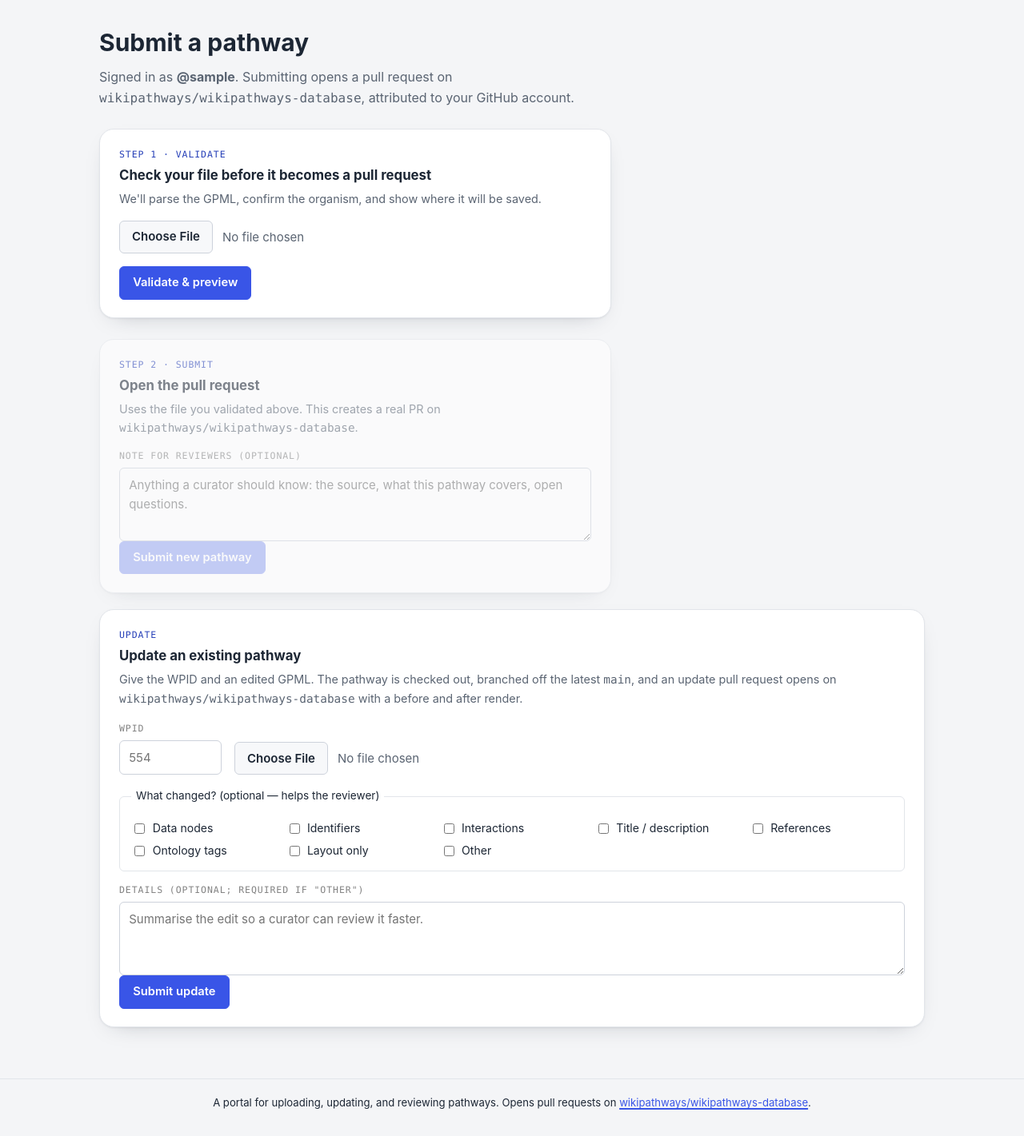
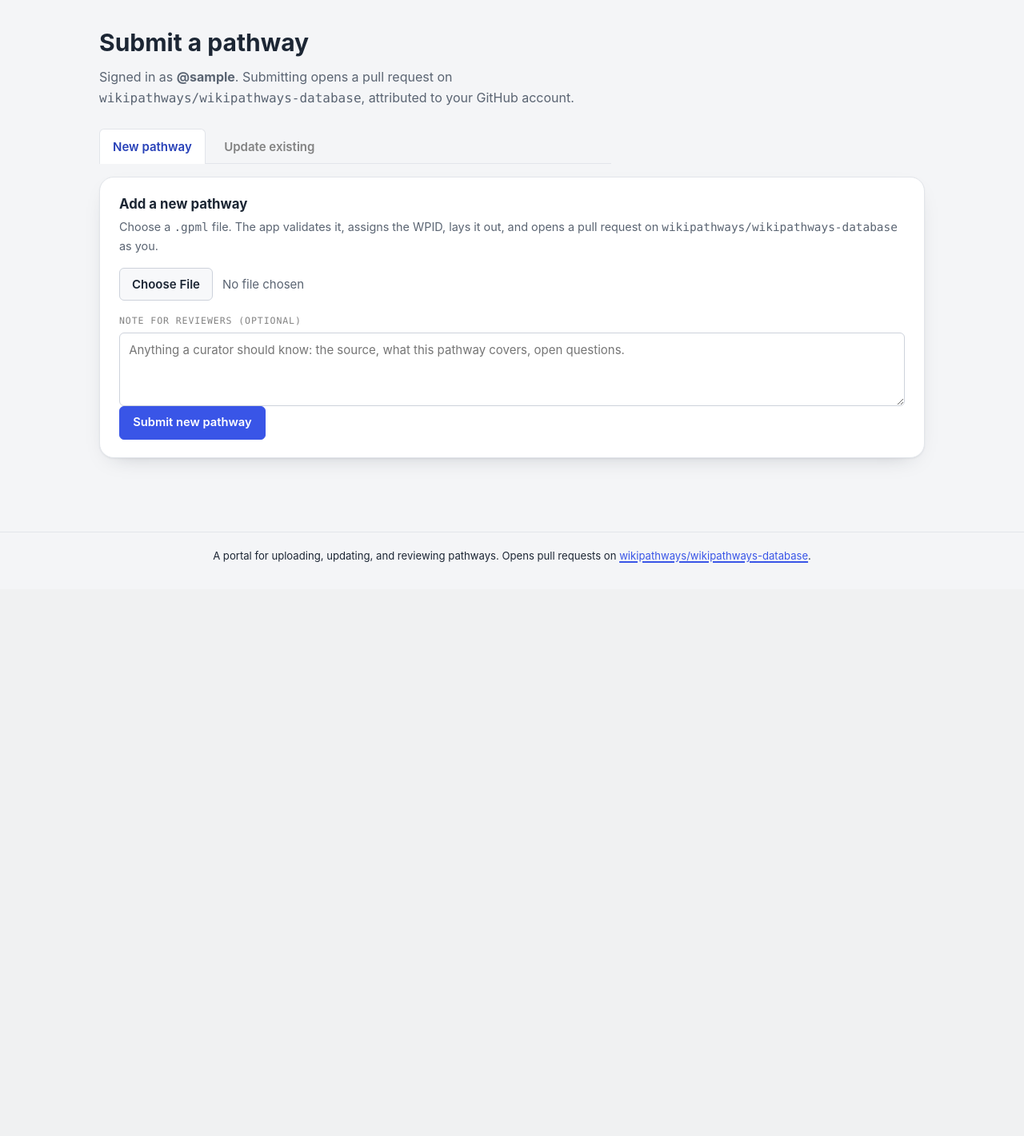
Before and after one commit to marvinm2/wikipathways-submit, a FastAPI app: page / in a window 1280 px wide. Shown: the part 63-1484 px from the top of the page at 80% size. After the commit the page ends 767 px from the top, so only its background shows below. Run offline with FastAPI, Linux system fonts and the light colour scheme; the visitor is signed in with stand-in values (Sample User, id 1).

Commit message:
Split submit into New / Update tabs; single-step new; verify WPID
Replace the stacked forms with two tabs — "New pathway" and "Update existing". The new-pathway
form is now a single action (choose file, optional note, submit) like the update form, dropping
the separate validate/preview step; the submit endpoint still validates and returns errors.

The update form's WPID field always normalises to WP#### and verifies the pathway exists on the
base branch before submitting, via a new GET /api/pathways/{wpid} endpoint (exists + name) — so a
typo or a not-yet-existing pathway is caught with a clear message instead of a late 404.

```diff
--- a/app/main.py
+++ b/app/main.py
@@ -550,6 +550,26 @@ def build_app(settings: Settings | None = None) -> FastAPI:
             path=result.path,
         )
 
+    @app.get("/api/pathways/{wpid}", response_model=PathwayInfo)
+    def pathway_info(
+        request: Request,
+        wpid: int,
+        github: GitHubClient = Depends(get_github_client),
+    ) -> PathwayInfo:
+        """Does ``WP<wpid>`` exist on the base branch? Backs the update form's presence check."""
+        path = layout_paths(wpid)["gpml"]
+        try:
+            content = github.get_file_content(
+                settings.content_repo, settings.default_branch, path
+            )
+        except GitHubError as exc:
+            raise HTTPException(status_code=502, detail=str(exc)) from exc
+        if content is None:
+            return PathwayInfo(exists=False, wpid=f"WP{wpid}")
+        return PathwayInfo(
+            exists=True, wpid=f"WP{wpid}", name=parse_curation_metadata(content).name
+        )
+
     # -- Curation dashboard (MVP-4) --------------------------------------------------------
 
     @app.get("/api/reviews", response_model=list[ReviewSummary])
@@ -692,6 +712,12 @@ class SubmitResponse(BaseModel):
     path: str
 
 
+class PathwayInfo(BaseModel):
+    exists: bool
+    wpid: str
+    name: str | None = None
+
+
 class ReviewSummary(BaseModel):
     pr_number: int
     wpid: int
--- a/static/app.css
+++ b/static/app.css
@@ -427,6 +427,35 @@ main { flex: 1; }
 
 /* ---------- submit flow (index, logged in) ---------- */
 .stepper-flow { display: flex; flex-direction: column; gap: 1.6rem; max-width: 640px; }
+
+/* new / update tabs */
+.tabs { display: flex; gap: 0.4rem; max-width: 640px; margin: 0 0 1rem; border-bottom: 1px solid var(--line); }
+.tab {
+  appearance: none;
+  border: 1px solid transparent;
+  border-bottom: none;
+  background: none;
+  font: inherit;
+  font-weight: 600;
+  color: var(--ink-faint);
+  padding: 0.6rem 1rem;
+  border-radius: var(--radius-s) var(--radius-s) 0 0;
+  cursor: pointer;
+  margin-bottom: -1px;
+}
+.tab:hover { color: var(--ink); }
+.tab--active {
+  color: var(--moss-strong);
+  border-color: var(--line);
+  border-bottom-color: var(--surface);
+  background: var(--surface);
+}
+.tab-panel--hidden { display: none; }
+.wpid-status { margin: 0.2rem 0 0; font-size: 0.85rem; }
+.wpid-status--checking { color: var(--ink-faint); }
+.wpid-status--ok { color: #15803d; }
+.wpid-status--err { color: #b91c1c; }
+
 .step-card {
   background: var(--surface);
   border: 1px solid var(--line);
--- a/static/app.js
+++ b/static/app.js
@@ -51,53 +51,30 @@
     fetch('/auth/logout', { method: 'POST' }).then(function () { location.href = '/'; });
   });
 
-  // ---------- submit flow (index.html, logged in) ----------
-  var validateForm = document.getElementById('validate-form');
-  var submitForm = document.getElementById('submit-step');
-  var fileInput = document.getElementById('file-input');
-  var previewCard = document.getElementById('preview-card');
-  var submitStep = document.getElementById('submit-step');
-  var resultCard = document.getElementById('result-card');
-  var submitBtn = document.getElementById('submit-btn');
+  // ---------- tabs (index.html, logged in) ----------
+  var tabs = document.querySelectorAll('.tab');
+  tabs.forEach(function (t) {
+    t.addEventListener('click', function () {
+      var name = t.getAttribute('data-tab');
+      tabs.forEach(function (x) {
+        var on = x === t;
+        x.classList.toggle('tab--active', on);
+        x.setAttribute('aria-selected', on ? 'true' : 'false');
+      });
+      document.querySelectorAll('.tab-panel').forEach(function (p) {
+        p.classList.toggle('tab-panel--hidden', p.getAttribute('data-panel') !== name);
+      });
+    });
+  });
 
-  if (validateForm) {
-    validateForm.addEventListener('submit', function (e) {
-      e.preventDefault();
-      var file = fileInput.files[0];
-      if (!file) { toast('Choose a .gpml file first.', 'error'); return; }
-      var validateBtn = document.getElementById('validate-btn');
-      var originalLabel = validateBtn.textContent;
-      validateBtn.disabled = true;
-      validateBtn.textContent = 'Validating…';
-      var fd = new FormData();
-      fd.append('file', file);
-      fetch('/api/validate', { method: 'POST', body: fd })
-        .then(function (r) { return r.json().catch(function () { return {}; }).then(function (j) { return { ok: r.ok, status: r.status, body: j }; }); })
-        .then(function (res) {
-          validateBtn.disabled = false;
-          validateBtn.textContent = originalLabel;
-          if (!res.ok) { toast(describeError(res.status, res.body), 'error'); return; }
-          document.getElementById('preview-name').textContent = res.body.name || 'not set';
-          document.getElementById('preview-organism').textContent = res.body.organism || 'not set';
-          document.getElementById('preview-wpid').textContent = res.body.embedded_wpid || 'None (a new WPID will be assigned)';
-          document.getElementById('preview-path').textContent = res.body.will_layout_to || 'not set';
-          previewCard.hidden = false;
-          if (submitStep) submitStep.dataset.disabled = 'false';
-          if (submitBtn) submitBtn.disabled = false;
-          toast('Looks good. Review the preview, then submit.', 'success');
-        })
-        .catch(function () {
-          validateBtn.disabled = false;
-          validateBtn.textContent = originalLabel;
-          toast('Could not reach the server. Try again.', 'error');
-        });
-    });
-  }
-
+  // ---------- new-pathway submit (single action — validate + open PR together) ----------
+  var submitForm = document.getElementById('submit-form');
   if (submitForm) {
     submitForm.addEventListener('submit', function (e) {
       e.preventDefault();
-      var file = fileInput.files[0];
+      var file = document.getElementById('new-file').files[0];
+      var submitBtn = document.getElementById('submit-btn');
+      var resultCard = document.getElementById('result-card');
       if (!file) { toast('Choose a .gpml file first.', 'error'); return; }
       submitBtn.disabled = true;
       submitBtn.textContent = 'Submitting…';
@@ -123,6 +100,35 @@
           submitBtn.textContent = 'Submit new pathway';
           toast('Could not reach the server. Try again.', 'error');
         });
+    });
+  }
+
+  // ---------- WPID field: normalise to WP#### and verify the pathway exists ----------
+  var wpidInput = document.getElementById('update-wpid');
+  var wpidStatus = document.getElementById('update-wpid-status');
+  function wpidNumber(v) { return (v || '').replace(/\D/g, ''); }
+  if (wpidInput) {
+    wpidInput.addEventListener('blur', function () {
+      var num = wpidNumber(wpidInput.value);
+      if (!num) { wpidInput.value = ''; if (wpidStatus) wpidStatus.hidden = true; return; }
+      wpidInput.value = 'WP' + num;  // always display WP####
+      if (!wpidStatus) return;
+      wpidStatus.hidden = false;
+      wpidStatus.className = 'wpid-status wpid-status--checking';
+      wpidStatus.textContent = 'Checking WP' + num + '…';
+      fetch('/api/pathways/' + num)
+        .then(function (r) { return r.ok ? r.json() : null; })
+        .then(function (info) {
+          if (!info) { wpidStatus.hidden = true; return; }
+          if (info.exists) {
+            wpidStatus.className = 'wpid-status wpid-status--ok';
+            wpidStatus.textContent = info.wpid + (info.name ? ' — ' + info.name : '') + ' found.';
+          } else {
+            wpidStatus.className = 'wpid-status wpid-status--err';
+            wpidStatus.textContent = info.wpid + ' does not exist on main. Use "New pathway" for a new one.';
+          }
+        })
+        .catch(function () { wpidStatus.hidden = true; });
     });
   }
 
--- a/templates/index.html
+++ b/templates/index.html
@@ -52,42 +52,32 @@
   <code>{{ repo }}</code>, attributed to your GitHub account.
 </p>
 
-<div class="stepper-flow">
-  <form id="validate-form" class="step-card">
-    <span class="step-card__eyebrow">Step 1 &middot; Validate</span>
-    <h2>Check your file before it becomes a pull request</h2>
-    <p class="hint">We'll parse the GPML, confirm the organism, and show where it will be saved.</p>
+<div class="tabs" role="tablist" aria-label="Submission type">
+  <button type="button" class="tab tab--active" role="tab" aria-selected="true" data-tab="new" id="tab-new">New pathway</button>
+  <button type="button" class="tab" role="tab" aria-selected="false" data-tab="update" id="tab-update">Update existing</button>
+</div>
+
+<section class="tab-panel" data-panel="new" role="tabpanel" aria-labelledby="tab-new">
+  <form id="submit-form" class="step-card">
+    <h2>Add a new pathway</h2>
+    <p class="hint">Choose a <code>.gpml</code> file. The app validates it, assigns the WPID, lays it
+      out, and opens a pull request on <code>{{ repo }}</code> as you.</p>
     <div class="file-field">
-      <input type="file" id="file-input" accept=".gpml,.xml" required aria-describedby="file-hint">
+      <input type="file" id="new-file" accept=".gpml,.xml" required aria-describedby="new-file-hint">
     </div>
-    <span id="file-hint" class="visually-hidden">Accepts .gpml or .xml pathway files</span>
-    <button type="submit" id="validate-btn" class="btn btn--primary">Validate &amp; preview</button>
-
-    <dl class="preview-card" id="preview-card" hidden>
-      <dt>Name</dt><dd id="preview-name" class="muted">not read yet</dd>
-      <dt>Organism</dt><dd id="preview-organism" class="muted">not read yet</dd>
-      <dt>Embedded WPID</dt><dd id="preview-wpid" class="muted">not read yet</dd>
-      <dt>Will save to</dt><dd id="preview-path" class="muted">not read yet</dd>
-    </dl>
-  </form>
-
-  <form id="submit-step" class="step-card" data-disabled="true">
-    <span class="step-card__eyebrow">Step 2 &middot; Submit</span>
-    <h2>Open the pull request</h2>
-    <p class="hint">Uses the file you validated above. This creates a real PR on <code>{{ repo }}</code>.</p>
+    <span id="new-file-hint" class="visually-hidden">Accepts .gpml or .xml pathway files</span>
     <label class="note-field">
       <span class="note-field__label">Note for reviewers <span class="muted">(optional)</span></span>
       <textarea id="submit-description" rows="3"
                 placeholder="Anything a curator should know: the source, what this pathway covers, open questions."></textarea>
     </label>
-    <button type="submit" id="submit-btn" class="btn btn--primary" disabled>Submit new pathway</button>
-
+    <button type="submit" id="submit-btn" class="btn btn--primary">Submit new pathway</button>
     <div class="result-card" id="result-card" hidden></div>
   </form>
-</div>
+</section>
 
+<section class="tab-panel tab-panel--hidden" data-panel="update" role="tabpanel" aria-labelledby="tab-update">
 <form id="update-form" class="step-card update-card">
-  <span class="step-card__eyebrow">Update</span>
   <h2>Update an existing pathway</h2>
   <p class="hint">
     Give the WPID and an edited GPML. The pathway is checked out, branched off the latest
@@ -97,13 +87,14 @@
   <div class="update-fields">
     <label class="wpid-field">
       <span class="wpid-field__label">WPID</span>
-      <input type="text" id="update-wpid" inputmode="numeric" placeholder="554"
-             autocomplete="off">
+      <input type="text" id="update-wpid" placeholder="WP554" autocomplete="off"
+             aria-describedby="update-wpid-status">
     </label>
     <div class="file-field">
       <input type="file" id="update-file" accept=".gpml,.xml">
     </div>
   </div>
+  <p class="wpid-status" id="update-wpid-status" role="status" hidden></p>
   <fieldset class="change-set">
     <legend>What changed? <span class="muted">(optional — helps the reviewer)</span></legend>
     <div class="change-set__grid">
@@ -125,5 +116,6 @@
   <button type="button" id="update-btn" class="btn btn--primary">Submit update</button>
   <div class="result-card" id="update-result" hidden></div>
 </form>
+</section>
 {% endif %}
 {% endblock %}
```
Also changed, not shown: tests/test_api.py (+18 -0 lines).
